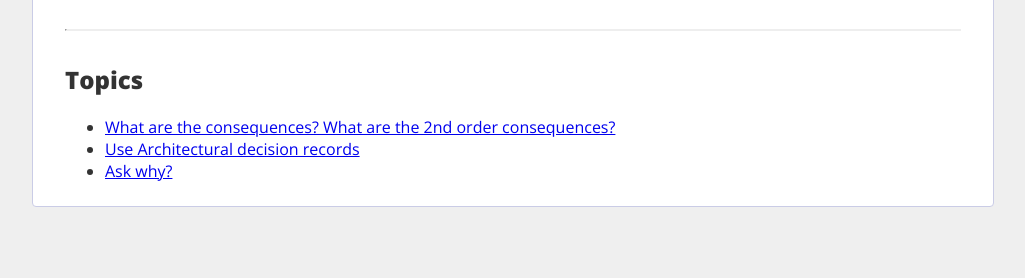
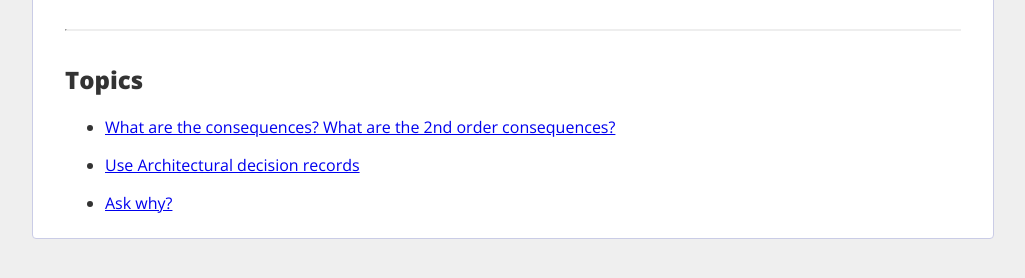
Before and after one commit to mattmachell/ta-playbooks, an Eleventy site: page src/index.md in a window 1280 px wide. Shown: the part 136-414 px from the top of the page, without its empty margins (127-1152 px from the left). Built offline with nearby package versions, Linux system fonts and the light colour scheme; Eleventy itself is replaced by a stand-in of ours; files that its build step writes are made by us from their sources.

Commit message:
LI margin

```diff
--- a/src/css/style.css
+++ b/src/css/style.css
@@ -46,3 +46,7 @@
       border-width: 2px;
       margin: 2rem 0;
   }
+
+  li{
+      margin-bottom: 1em;
+  }
```
Also changed, not shown: src/playbooks/use-adrs.md (line endings or trailing spaces).
